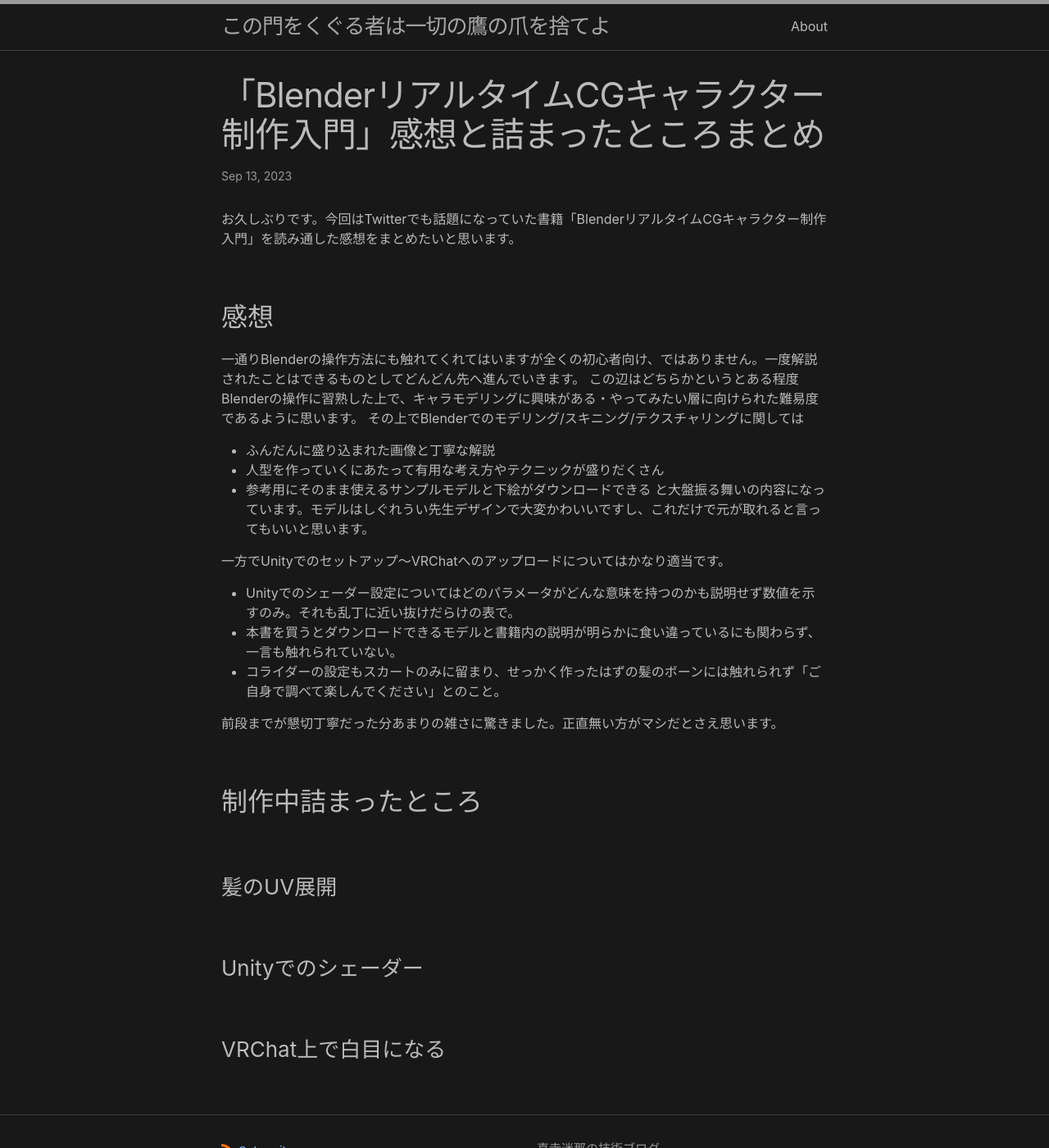
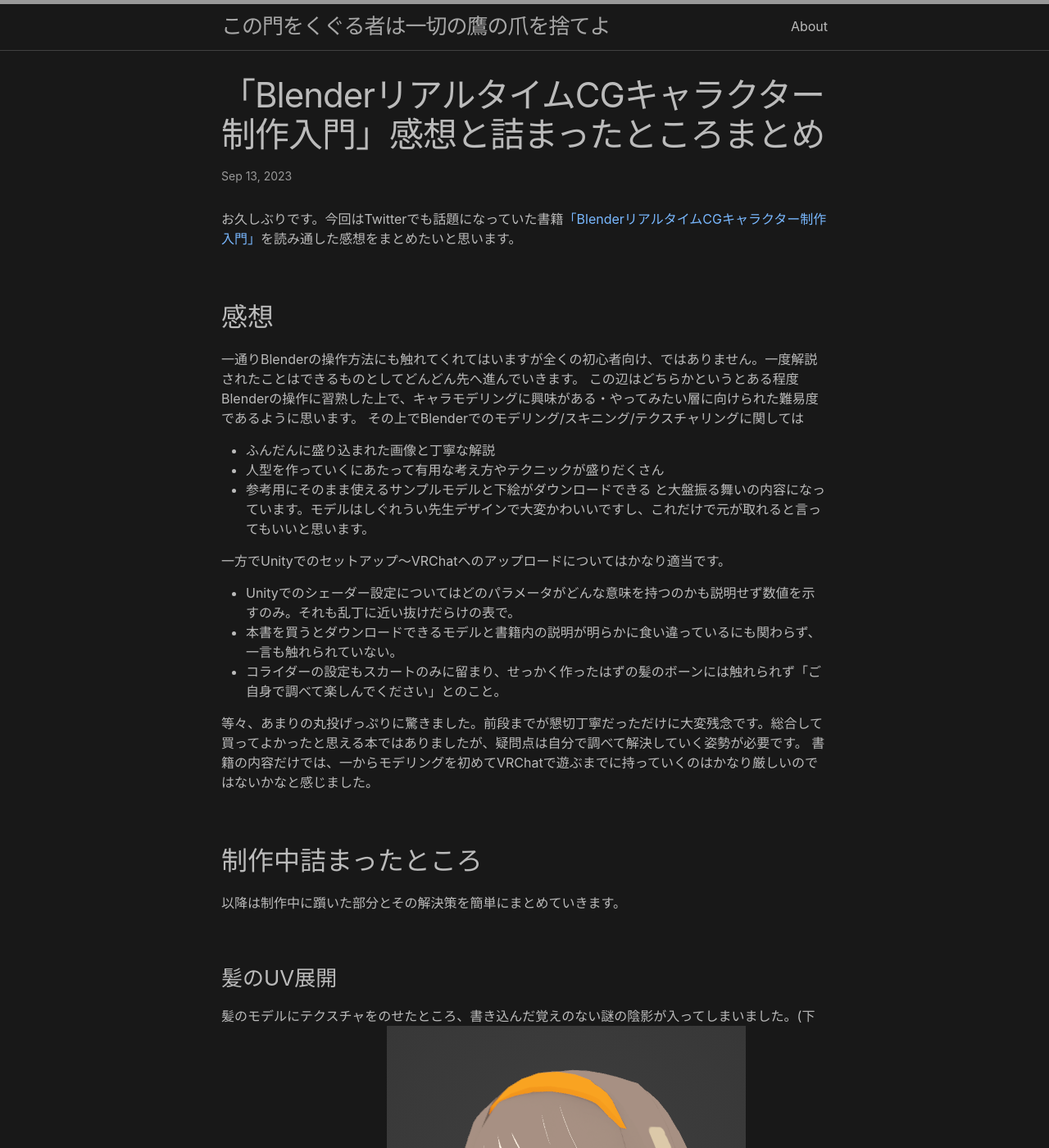
Before and after one commit to MeinaMadeira/MeinaMadeira.github.io, a Jekyll site: the page built from _posts/2023-09-13-blender-bookreview.markdown, in a window 1280 px wide and 1400 px high. Shown: the whole window at 82% size. Built offline with Jekyll 4.4.1, drawn with Linux system fonts in a browser that asks for light colours; some of the changed text lies outside the part shown.

Commit message:
書評追記

```diff
--- a/_posts/2023-09-13-blender-bookreview.markdown
+++ b/_posts/2023-09-13-blender-bookreview.markdown
@@ -4,7 +4,7 @@ title:  "「BlenderリアルタイムCGキャラクター制作入門」感想
 date:   2023-09-13 17:45:00 +0900
 categories: blender
 ---
-お久しぶりです。今回はTwitterでも話題になっていた書籍「BlenderリアルタイムCGキャラクター制作入門」を読み通した感想をまとめたいと思います。
+お久しぶりです。今回はTwitterでも話題になっていた書籍[「BlenderリアルタイムCGキャラクター制作入門」](https://www.shuwasystem.co.jp/book/9784798061955.html)を読み通した感想をまとめたいと思います。
 ## 感想
 一通りBlenderの操作方法にも触れてくれてはいますが全くの初心者向け、ではありません。一度解説されたことはできるものとしてどんどん先へ進んでいきます。
 この辺はどちらかというとある程度Blenderの操作に習熟した上で、キャラモデリングに興味がある・やってみたい層に向けられた難易度であるように思います。
@@ -20,11 +20,16 @@ categories: blender
 - 本書を買うとダウンロードできるモデルと書籍内の説明が明らかに食い違っているにも関わらず、一言も触れられていない。
 - コライダーの設定もスカートのみに留まり、せっかく作ったはずの髪のボーンには触れられず「ご自身で調べて楽しんでください」とのこと。
 
-前段までが懇切丁寧だった分あまりの雑さに驚きました。正直無い方がマシだとさえ思います。
+等々、あまりの丸投げっぷりに驚きました。前段までが懇切丁寧だっただけに大変残念です。総合して買ってよかったと思える本ではありましたが、疑問点は自分で調べて解決していく姿勢が必要です。
+書籍の内容だけでは、一からモデリングを初めてVRChatで遊ぶまでに持っていくのはかなり厳しいのではないかなと感じました。
 
 ## 制作中詰まったところ
+以降は制作中に躓いた部分とその解決策を簡単にまとめていきます。
+### 髪のUV展開
+髪のモデルにテクスチャをのせたところ、書き込んだ覚えのない謎の陰影が入ってしまいました。(下図青い丸内のギザギザ部分)
+<img src="/images/uv_miss.png" alt="uv_miss" title="UV展開ミス">
 
+これはUV展開
 
-### 髪のUV展開
 ### Unityでのシェーダー
 ### VRChat上で白目になる
```
Also changed, not shown: Gemfile (line endings or trailing spaces), images/uv_miss.png (added).
